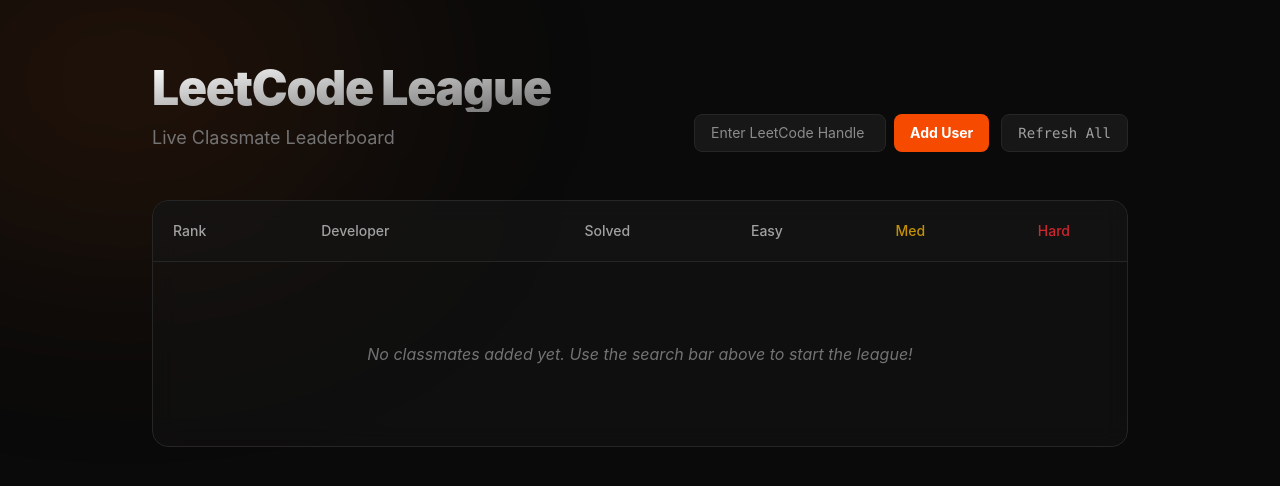
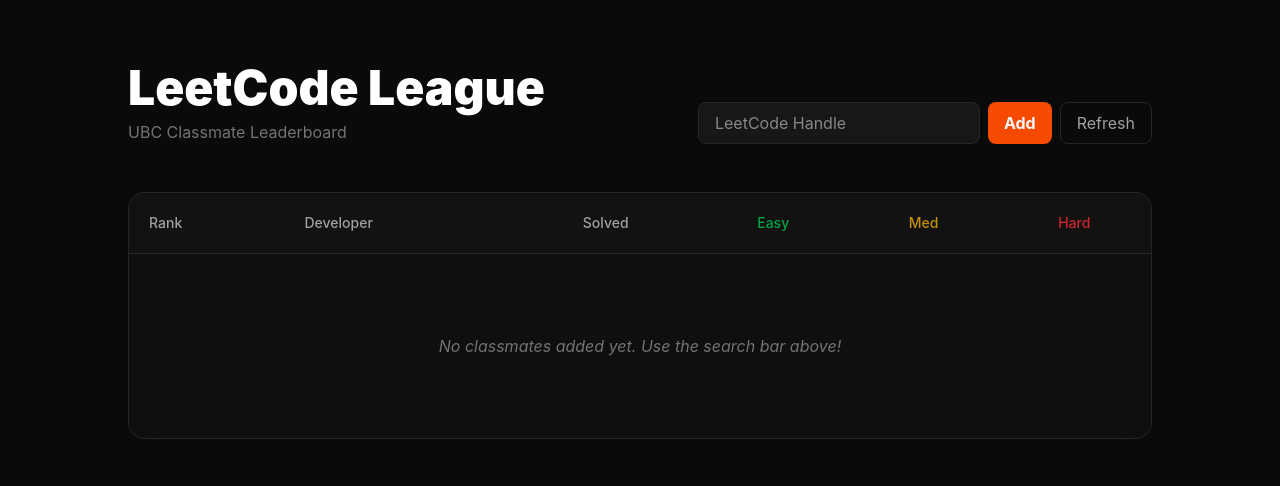
Before and after one commit to jamesjhjung/leetcode-league, a React (Vite) app: page / in a window 1280 px wide. Shown: the top 486 px of the page. Built offline with nearby package versions, Linux system fonts and the light colour scheme.

Commit message:
refactoring app.tsx file for better readability and maintainability

```diff
--- a/src/App.tsx
+++ b/src/App.tsx
@@ -1,204 +1,41 @@
-import { useState, useEffect } from 'react';
+import { useState } from 'react';
+import { useLeetCode } from './hooks/useLeetCode';
+import { LeaderboardTable } from './components/LeaderboardTable';
 
-// Data Contract (TypeScript Interface)
-interface UserStats {
-  id: string;
-  username: string;
-  rank: number;
-  totalSolved: number;
-  easy: number;
-  medium: number;
-  hard: number;
-}
+export default function App() {
+  const { users, loading, addUser, refreshAll } = useLeetCode();
+  const [newHandle, setNewHandle] = useState("");
 
-function App() {
-  // 1. State: Where we store the data once it arrives
-  const [users, setUsers] = useState<UserStats[]>([]);
-  const [loading, setLoading] = useState(true);
-
-  // 2. The Fetch Function: This talks to the LeetCode API
-  const fetchGroupStats = async () => {
-    setLoading(true);
-    const usernames = users.map(u => u.username); // Get current usernames to refresh their stats
-
-    if (usernames.length === 0) {
-      setUsers([]);
-      setLoading(false);
-      return;
-    }
-
-    try {
-      const results = await Promise.all(
-        usernames.map(async (username) => {
-          try {
-            const response = await fetch(`https://alfa-leetcode-api.onrender.com/${username}/solved`);
-
-            if (!response.ok) throw new Error("Fetch failed");
-
-            const data = await response.json();
-
-            return {
-              id: username,
-              username: username,
-              rank: 0,
-              totalSolved: data.solvedProblem || 0,
-              easy: data.easySolved || 0,
-              medium: data.mediumSolved || 0,
-              hard: data.hardSolved || 0,
-            };
-          } catch (e) {
-            console.error(`Error for ${username}:`, e);
-            return null;
-          }
-        })
-      );
-
-      const validUsers = results.filter((u): u is UserStats => u !== null);
-
-      if (validUsers.length === 0) {
-        setUsers([{ id: 'err', username: "Check handles/Network", rank: 0, totalSolved: 0, easy: 0, medium: 0, hard: 0 }]);
-      } else {
-        setUsers(validUsers.sort((a, b) => b.totalSolved - a.totalSolved));
-      }
-    } catch (error) {
-      console.error("Critical Error:", error);
-    } finally {
-      setLoading(false);
+  const handleAdd = () => {
+    if (newHandle.trim()) {
+      addUser(newHandle);
+      setNewHandle("");
     }
   };
 
-  const [newHandle, setNewHandle] = useState("");
-
-  // 3. The Add User Function: This allows us to add new users by their handle
-  const addUser = async () => {
-    if (!newHandle.trim()) return; // Don't search for empty strings
-
-    setLoading(true);
-    try {
-      const response = await fetch(`https://alfa-leetcode-api.onrender.com/${newHandle}/solved`);
-      const data = await response.json();
-
-      if (data.solvedProblem !== undefined) {
-        const newUser = {
-          id: newHandle,
-          username: newHandle,
-          rank: 0,
-          totalSolved: data.solvedProblem || 0,
-          easy: data.easySolved || 0,
-          medium: data.mediumSolved || 0,
-          hard: data.hardSolved || 0,
-        };
-
-        // We use the "Spread" operator (...) to add the new user to the existing list
-        setUsers((prevUsers) => {
-          const updatedList = [...prevUsers, newUser];
-          return updatedList.sort((a, b) => b.totalSolved - a.totalSolved);
-        });
-
-        setNewHandle(""); // Clear the search bar
-      }
-    } catch (error) {
-      alert("User not found or API error!");
-    } finally {
-      setLoading(false);
-    }
-  };
-
-  // 4. The Trigger: Run fetchGroupStats once when the component mounts
-  useEffect(() => {
-    fetchGroupStats();
-  }, []);
-
   return (
-    <div className="min-h-screen bg-neutral-950 text-neutral-100 selection:bg-orange-500/30 font-sans">
-      {/* Background Glow */}
-      <div className="fixed inset-0 overflow-hidden pointer-events-none">
-        <div className="absolute -top-[10%] -left-[10%] w-[40%] h-[40%] bg-orange-500/10 blur-[120px] rounded-full" />
-      </div>
-
-      <div className="relative max-w-5xl mx-auto px-6 py-16">
-        <header className="mb-12 flex flex-col md:flex-row md:items-end justify-between gap-6">
+    <div className="min-h-screen bg-neutral-950 text-neutral-100 font-sans p-6 md:p-16">
+      <div className="max-w-5xl mx-auto">
+        <header className="mb-12 flex flex-col md:flex-row justify-between items-end gap-6">
           <div>
-            <h1 className="text-5xl font-black tracking-tight bg-gradient-to-br from-white to-neutral-500 bg-clip-text text-transparent">
-              LeetCode League
-            </h1>
-            <p className="text-neutral-500 mt-3 text-lg">Live Classmate Leaderboard</p>
+            <h1 className="text-5xl font-black text-white">LeetCode League</h1>
+            <p className="text-neutral-500 mt-2">UBC Classmate Leaderboard</p>
           </div>
 
-          <div className="flex flex-col sm:flex-row gap-3">
-            {/* Search Input Group */}
-            <div className="flex gap-2">
-              <input
-                type="text"
-                placeholder="Enter LeetCode Handle"
-                value={newHandle}
-                onChange={(e) => setNewHandle(e.target.value)}
-                className="bg-neutral-900 border border-neutral-800 px-4 py-2 rounded-lg text-sm text-white focus:outline-none focus:border-orange-500 transition-colors w-full sm:w-48"
-              />
-              <button
-                onClick={addUser}
-                className="bg-orange-600 hover:bg-orange-500 text-white px-4 py-2 rounded-lg text-sm font-bold transition-all active:scale-95 whitespace-nowrap"
-              >
-                Add User
-              </button>
-            </div>
-
-            {/* The Return of the Refresh Button */}
-            <button
-              onClick={fetchGroupStats}
-              disabled={loading}
-              className="bg-neutral-900 border border-neutral-800 px-4 py-2 rounded-lg text-sm font-mono text-neutral-400 hover:text-white transition-colors disabled:opacity-50"
-            >
-              {loading ? "Updating..." : "Refresh All"}
-            </button>
+          <div className="flex gap-2">
+            <input
+              value={newHandle}
+              onChange={(e) => setNewHandle(e.target.value)}
+              placeholder="LeetCode Handle"
+              className="bg-neutral-900 border border-neutral-800 px-4 py-2 rounded-lg"
+            />
+            <button onClick={handleAdd} className="bg-orange-600 px-4 py-2 rounded-lg font-bold">Add</button>
+            <button onClick={refreshAll} className="border border-neutral-800 px-4 py-2 rounded-lg text-neutral-400">Refresh</button>
           </div>
         </header>
-        {loading ? (
-          /* Loading State: A simple placeholder */
-          <div className="flex justify-center py-20">
-            <div className="animate-spin rounded-full h-12 w-12 border-b-2 border-orange-500"></div>
-          </div>
-        ) : (
-          /* The Leaderboard Table */
-          <div className="bg-neutral-900/40 border border-neutral-800 rounded-2xl backdrop-blur-md overflow-hidden">
-            <table className="w-full text-left border-collapse">
-              <thead>
-                <tr className="border-b border-neutral-800 bg-neutral-900/50">
-                  <th className="p-5 text-neutral-400 font-medium text-sm">Rank</th>
-                  <th className="p-5 text-neutral-400 font-medium text-sm">Developer</th>
-                  <th className="p-5 text-neutral-400 font-medium text-sm text-center">Solved</th>
-                  <th className="p-5 text-neutral-400 font-medium text-sm text-center text-green-500/80">Easy</th>
-                  <th className="p-5 text-neutral-400 font-medium text-sm text-center text-yellow-500/80">Med</th>
-                  <th className="p-5 text-neutral-400 font-medium text-sm text-center text-red-500/80">Hard</th>
-                </tr>
-              </thead>
-              <tbody className="divide-y divide-neutral-800/50">
-                {users.length > 0 ? (
-                  users.map((user, index) => (
-                    <tr key={user.id} className="group hover:bg-white/[0.02] transition-colors">
-                      <td className="p-5 font-mono text-neutral-500">#{index + 1}</td>
-                      <td className="p-5 font-semibold text-neutral-200">{user.username}</td>
-                      <td className="p-5 text-center font-bold text-white">{user.totalSolved}</td>
-                      <td className="p-5 text-center text-neutral-400">{user.easy}</td>
-                      <td className="p-5 text-center text-neutral-400">{user.medium}</td>
-                      <td className="p-5 text-center text-neutral-400">{user.hard}</td>
-                    </tr>
-                  ))
-                ) : (
-                  /* This shows when the list is empty */
-                  <tr>
-                    <td colSpan={6} className="p-20 text-center text-neutral-500 italic">
-                      No classmates added yet. Use the search bar above to start the league!
-                    </td>
-                  </tr>
-                )}
-              </tbody>
-            </table>
-          </div>
-        )}
+
+        {loading ? <p className="text-center py-20 animate-pulse">Fetching Stats...</p> : <LeaderboardTable users={users} />}
       </div>
     </div>
   );
 }
-
-export default App;
--- /dev/null
+++ b/src/components/LeaderboardTable.tsx
@@ -0,0 +1,42 @@
+import type { UserStats } from '../types';
+
+interface Props {
+  users: UserStats[];
+}
+
+export const LeaderboardTable = ({ users }: Props) => (
+  <div className="bg-neutral-900/40 border border-neutral-800 rounded-2xl backdrop-blur-md overflow-hidden">
+    <table className="w-full text-left border-collapse">
+      <thead>
+        <tr className="border-b border-neutral-800 bg-neutral-900/50 text-neutral-400 text-sm">
+          <th className="p-5 font-medium">Rank</th>
+          <th className="p-5 font-medium">Developer</th>
+          <th className="p-5 font-medium text-center">Solved</th>
+          <th className="p-5 font-medium text-center text-green-500/80">Easy</th>
+          <th className="p-5 font-medium text-center text-yellow-500/80">Med</th>
+          <th className="p-5 font-medium text-center text-red-500/80">Hard</th>
+        </tr>
+      </thead>
+      <tbody className="divide-y divide-neutral-800/50">
+        {users.length > 0 ? (
+          users.map((user, index) => (
+            <tr key={user.id} className="group hover:bg-white/[0.02] transition-colors">
+              <td className="p-5 font-mono text-neutral-500">#{index + 1}</td>
+              <td className="p-5 font-semibold text-neutral-200">{user.username}</td>
+              <td className="p-5 text-center font-bold text-white">{user.totalSolved}</td>
+              <td className="p-5 text-center text-neutral-400">{user.easy}</td>
+              <td className="p-5 text-center text-neutral-400">{user.medium}</td>
+              <td className="p-5 text-center text-neutral-400">{user.hard}</td>
+            </tr>
+          ))
+        ) : (
+          <tr>
+            <td colSpan={6} className="p-20 text-center text-neutral-500 italic">
+              No classmates added yet. Use the search bar above!
+            </td>
+          </tr>
+        )}
+      </tbody>
+    </table>
+  </div>
+);
--- /dev/null
+++ b/src/hooks/useLeetCode.ts
@@ -0,0 +1,48 @@
+import { useState } from 'react';
+import type { UserStats } from '../types';
+
+export const useLeetCode = () => {
+  const [users, setUsers] = useState<UserStats[]>([]);
+  const [loading, setLoading] = useState(false);
+
+  const fetchUser = async (username: string): Promise<UserStats | null> => {
+    try {
+      const response = await fetch(`https://alfa-leetcode-api.onrender.com/${username}/solved`);
+      if (!response.ok) return null;
+      const data = await response.json();
+      return {
+        id: username,
+        username,
+        rank: 0,
+        totalSolved: data.solvedProblem || 0,
+        easy: data.easySolved || 0,
+        medium: data.mediumSolved || 0,
+        hard: data.hardSolved || 0,
+      };
+    } catch (e) {
+      return null;
+    }
+  };
+
+  const refreshAll = async () => {
+    if (users.length === 0) return;
+    setLoading(true);
+    const results = await Promise.all(users.map(u => fetchUser(u.username)));
+    const validUsers = results.filter((u): u is UserStats => u !== null);
+    setUsers(validUsers.sort((a, b) => b.totalSolved - a.totalSolved));
+    setLoading(false);
+  };
+
+  const addUser = async (username: string) => {
+    setLoading(true);
+    const newUser = await fetchUser(username);
+    if (newUser) {
+      setUsers(prev => [...prev, newUser].sort((a, b) => b.totalSolved - a.totalSolved));
+    } else {
+      alert("User not found!");
+    }
+    setLoading(false);
+  };
+
+  return { users, loading, addUser, refreshAll };
+};
--- /dev/null
+++ b/src/types/index.ts
@@ -0,0 +1,9 @@
+export interface UserStats {
+  id: string;
+  username: string;
+  rank: number;
+  totalSolved: number;
+  easy: number;
+  medium: number;
+  hard: number;
+}
```
